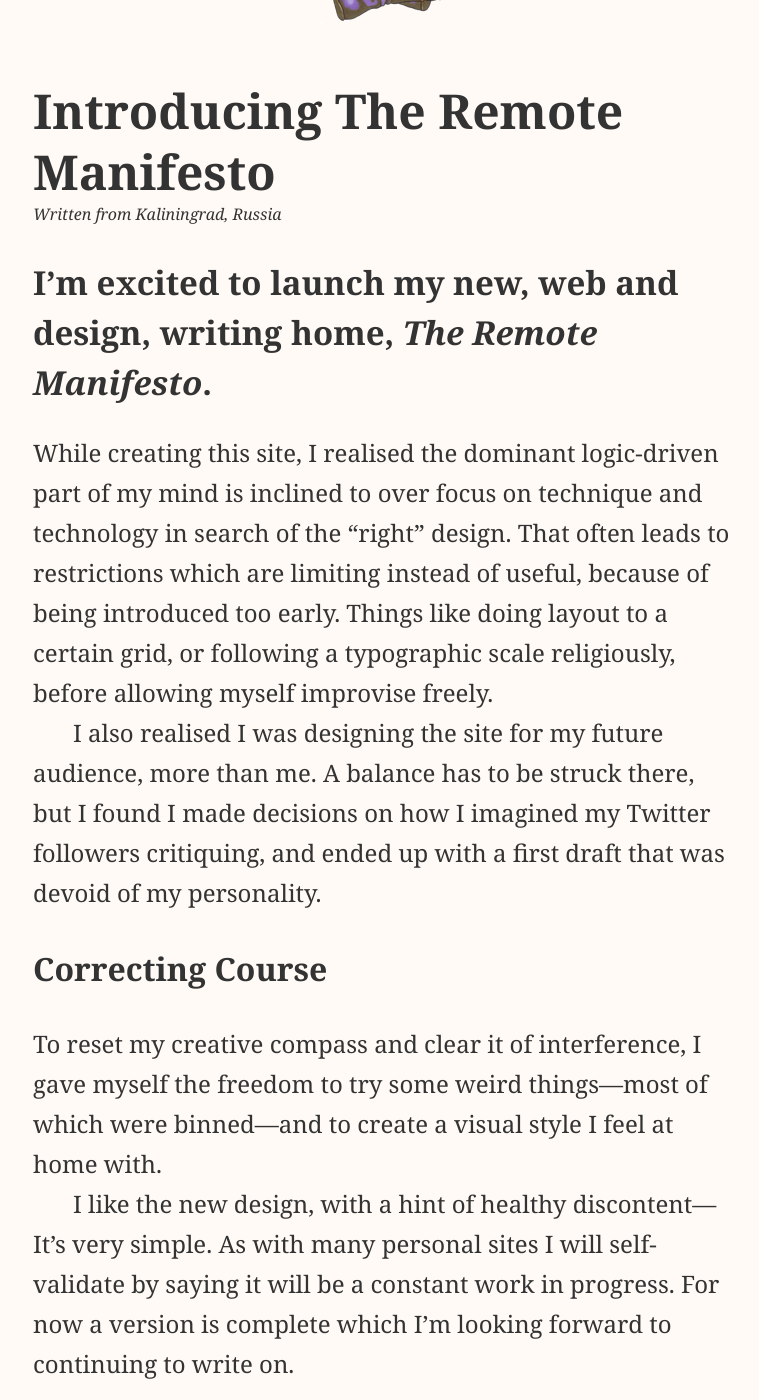
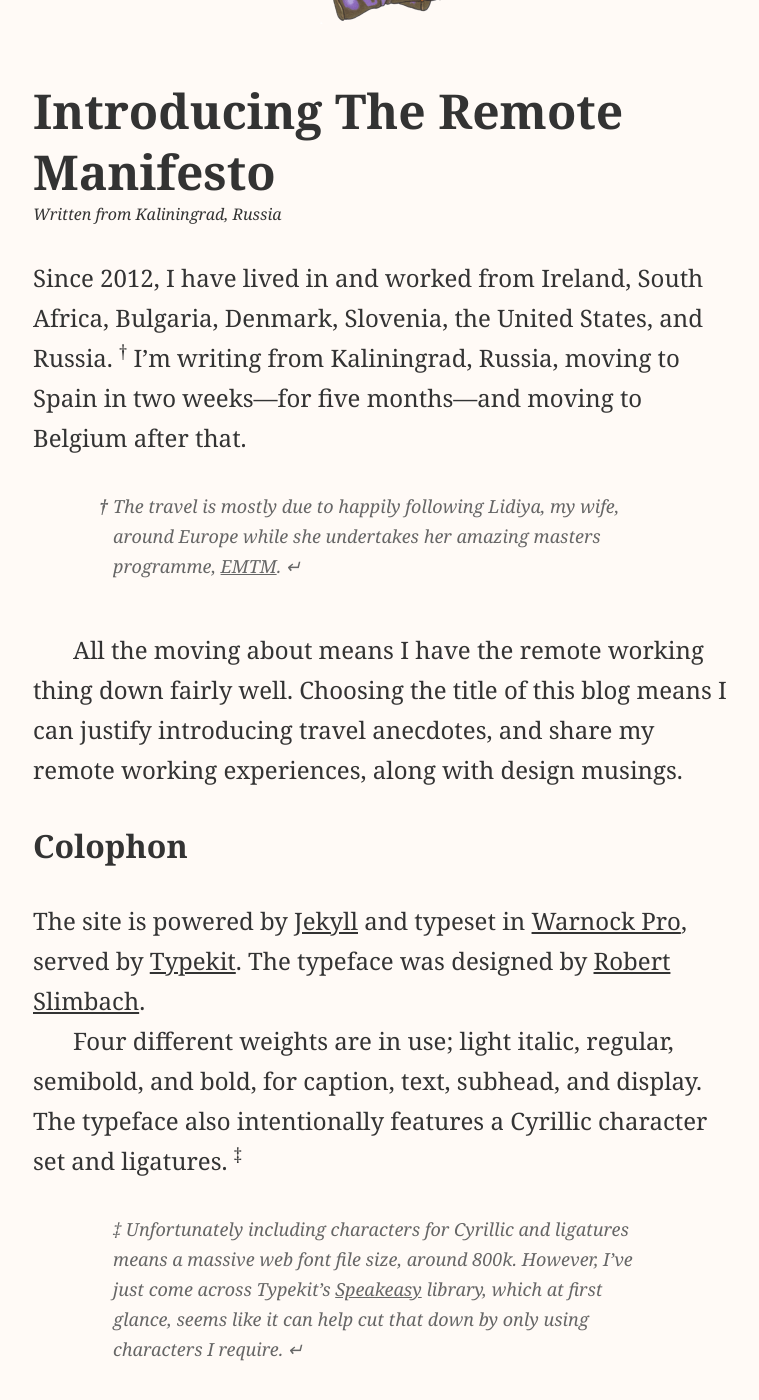
Before and after one commit to paddyohanlon/remote-manifesto, a Jekyll site: the page built from _posts/2013-08-24-announcing-the-remote-manifesto.markdown, in a window 1280 px wide and 1400 px high, scrolled down 236 px. Shown: the whole window, without its empty margins (257-1016 px from the left). Built offline with Jekyll 4.4.1, drawn with Linux system fonts in a browser that asks for light colours; Markdown is read by kramdown in place of the engine named in the settings; comment, search, counter and statistics services are not loaded; some of the changed text lies outside the part shown.

Commit message:
Remove design process crap from Announcing post.

```diff
--- a/_posts/2013-08-24-announcing-the-remote-manifesto.markdown
+++ b/_posts/2013-08-24-announcing-the-remote-manifesto.markdown
@@ -7,25 +7,11 @@ categories: articles
 location: Kaliningrad, Russia
 ---
 
-<p class="lead">I’m excited to launch my new, web and design, writing home, <em>The Remote Manifesto</em>.</p>
-
-<p>While creating this site, I realised the dominant logic-driven part of my mind is inclined to over focus on technique and technology in search of the “right” design. That often leads to restrictions which are limiting instead of useful, because of being introduced too early. Things like doing layout to a certain grid, or following a typographic scale religiously, before allowing myself improvise freely.</p>
-
-<p>I also realised I was designing the site for my future audience, more than me. A balance has to be struck there, but I found I made decisions on how I imagined my Twitter followers critiquing, and ended up with a first draft that was devoid of my personality.</p>
-
-<h3>Correcting Course</h3>
-
-<p>To reset my creative compass and clear it of interference, I gave myself the freedom to try some weird things—most of which were binned—and to create a visual style I feel at home with.</p>
-
-<p>I like the new design, with a hint of healthy discontent—It’s very simple. As with many personal sites I will self-validate by saying it will be a constant work in progress. For now a version is complete which I’m looking forward to continuing to write on.</p>
-
-<h3>Why The Remote Manifesto?</h3>
-
 <p>Since 2012, I have lived in and worked from Ireland, South Africa, Bulgaria, Denmark, Slovenia, the United States, and Russia. <sup><a href="#emtm" id="footnote1">&#8224;</a></sup> I’m writing from Kaliningrad, Russia, moving to Spain in two weeks—for five months—and moving to Belgium after that.</p>
 
-<aside class="digression" id="emtm"><p><b>&#8224;</b> The travel is mostly due to happily following Lidiya around while she undertakes her amazing masters programme, <a href="http://www.emtmmaster.net/">EMTM</a>. <a class="return-to-text" href="#footnote1" title="Continue reading the main text"><b>Continue reading the main text </b>&#8629;</a></p></aside>
+<aside class="digression" id="emtm"><p><b>&#8224;</b> The travel is mostly due to happily following Lidiya, my wife, around Europe while she undertakes her amazing masters programme, <a href="http://www.emtmmaster.net/">EMTM</a>. <a class="return-to-text" href="#footnote1" title="Continue reading the main text"><b>Continue reading the main text </b>&#8629;</a></p></aside>
 
-<p>All the moving about means I have the remote working thing down fairly well. Choosing the title of this blog means I can justify introducing travel anecdotes, and share my nomad-like working experiences, along with design musings.</p>
+<p>All the moving about means I have the remote working thing down fairly well. Choosing the title of this blog means I can justify introducing travel anecdotes, and share my remote working experiences, along with design musings.</p>
 
 <h3>Colophon</h3>
 
```
